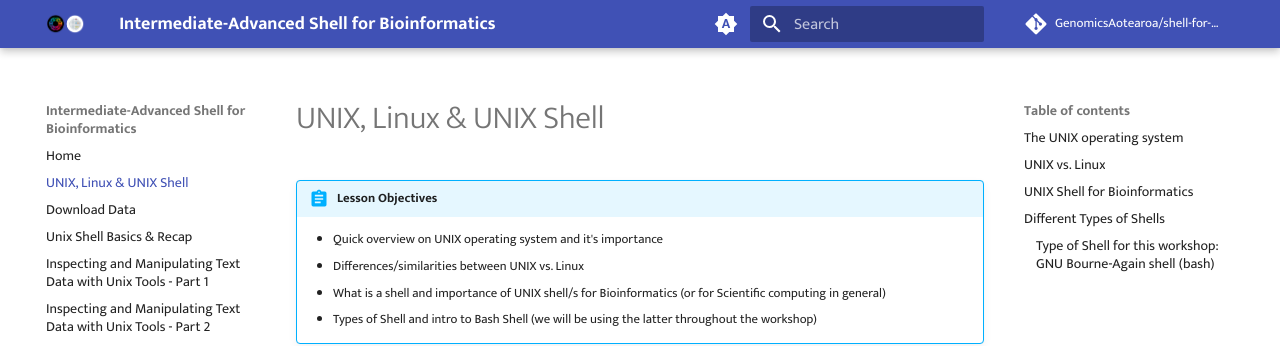
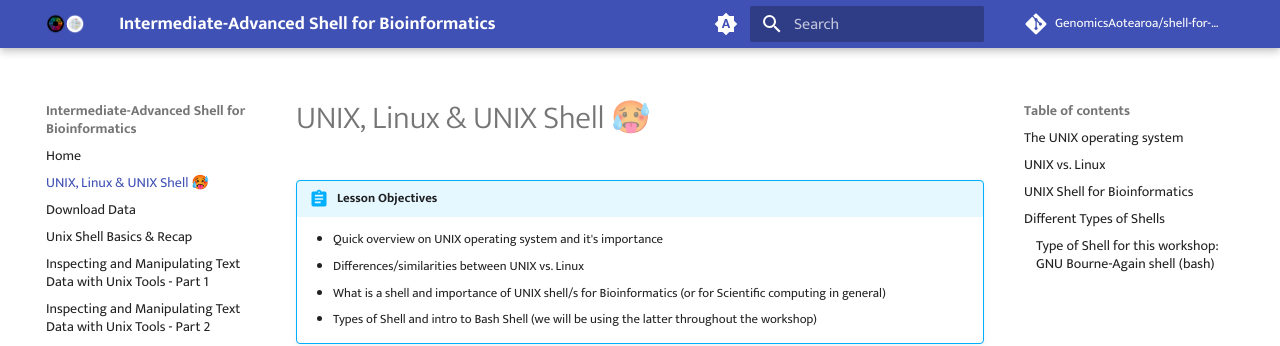
Before and after one commit to GenomicsAotearoa/shell-for-bioinformatics, an MkDocs documentation site: the page built from docs/0_introduction.md, in a window 1280 px wide and 900 px high. Shown: the top 346 px of the window. Built offline with MkDocs 1.6.1 and Material for MkDocs 9.7.7, drawn with Linux system fonts in a browser that asks for light colours; comment, search, counter and statistics services are not loaded.

Commit message:
minor edit

```diff
--- a/docs/0_introduction.md
+++ b/docs/0_introduction.md
@@ -1,4 +1,4 @@
-# UNIX, Linux  & UNIX Shell
+# UNIX, Linux  & UNIX Shell 🥵
 
 !!! abstract "Lesson Objectives"
 
```
